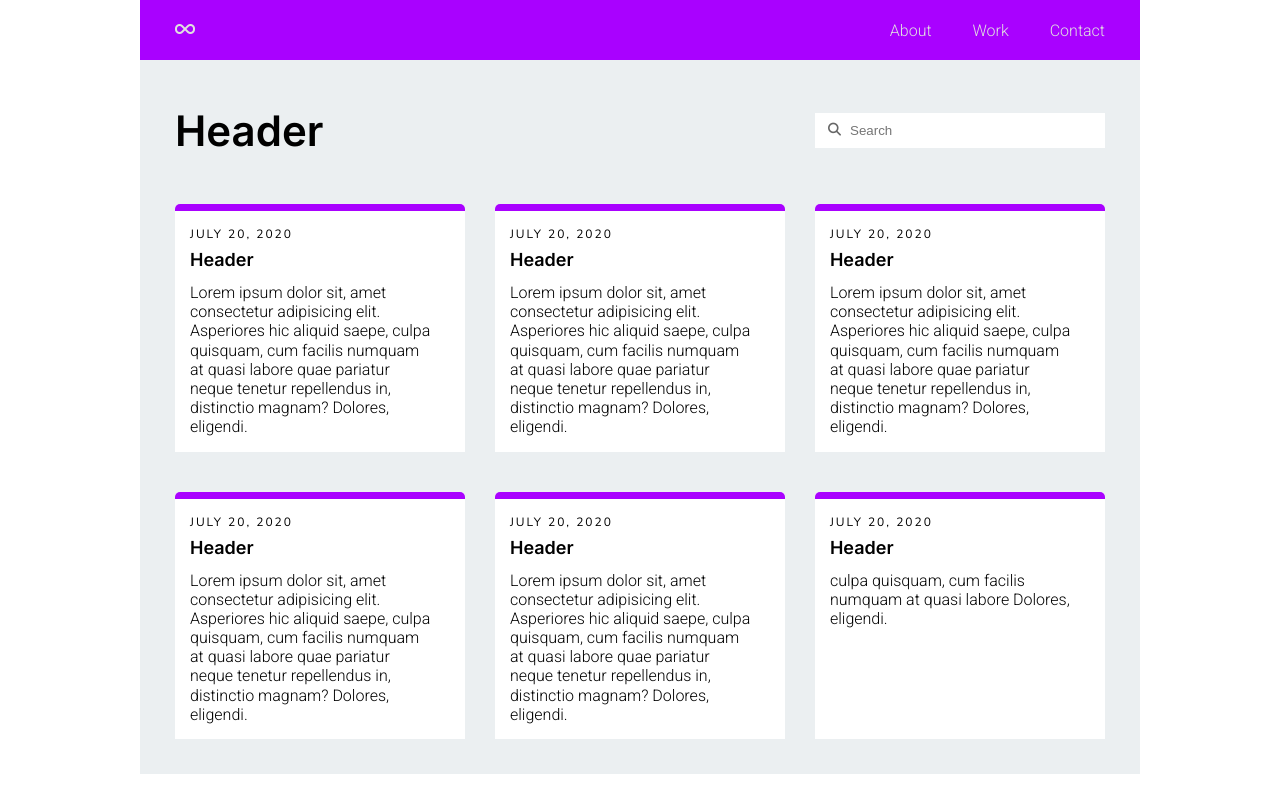
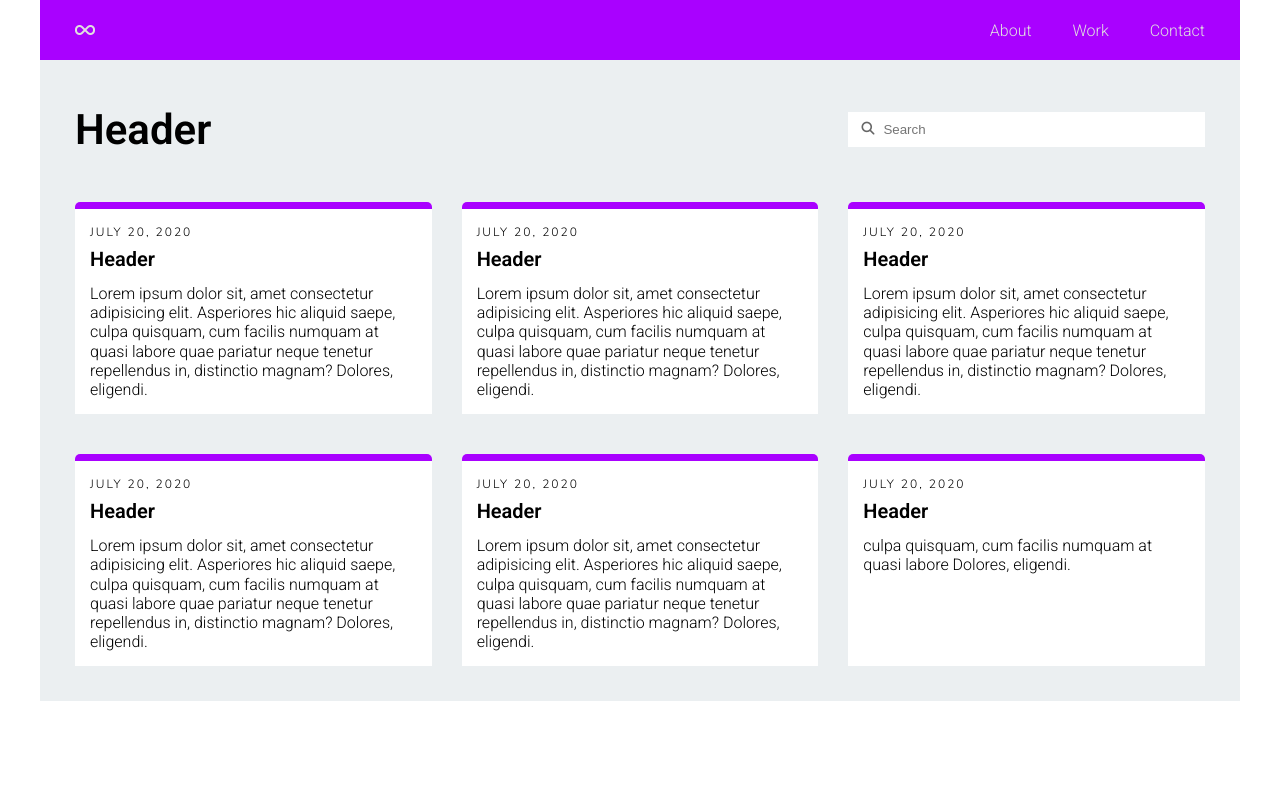
Before and after one commit to doandinhtuan/doandinhtuan.github.io, a plain HTML site: page practice-01/index.html in a window 1280 px wide. Drawn offline with Linux system fonts and the light colour scheme.

Commit message:
update font

```diff
--- a/practice-01/index.html
+++ b/practice-01/index.html
@@ -8,7 +8,7 @@
     <link rel="stylesheet" href="https://cdnjs.cloudflare.com/ajax/libs/font-awesome/6.4.0/css/all.min.css" />
     <link rel="preconnect" href="https://fonts.googleapis.com">
     <link rel="preconnect" href="https://fonts.gstatic.com" crossorigin>
-    <link href="https://fonts.googleapis.com/css2?family=Inter:wght@500;600&family=Roboto:wght@100;300&family=Nunito+Sans:wght@200;300;400&display=swap" rel="stylesheet">
+    <link href="https://fonts.googleapis.com/css2?family=Inter:wght@500;600&family=Roboto:wght@100;300;500;600&family=Nunito+Sans:wght@200;300;400&display=swap" rel="stylesheet">
     <link rel="stylesheet" href="reset.css">
     <link rel="stylesheet" href="style.css">
 </head>
--- a/practice-01/style.css
+++ b/practice-01/style.css
@@ -1,5 +1,9 @@
+body {
+    font-family: 'Roboto', sans-serif;
+    font-weight: 300;
+}
 .container {
-    max-width: 1000px;
+    max-width: 1200px;
     margin: 0 auto;
 }
 
@@ -19,16 +23,17 @@
 .menu-category a{
     text-decoration: none;
     color: rgb(225, 224, 224);
-    padding-left: 37px;
+    margin-left: 37px;
 }
 
 .header-search{
     width: calc(33.33% - 20px );
+    position: relative;
 }
-.header-search  i {
+.header-search i {
     position: absolute;
-    margin-top: 10px;
-    margin-left: 13px;
+    top: 10px;
+    left: 13px;
     color:  rgba(0, 0, 0, 0.6);
 }
 .header-search input{
@@ -37,7 +42,6 @@
     border: inherit;
     padding-left: 35px;
 }
-
 
 .main{
     width: 100%;
@@ -64,24 +68,13 @@
     overflow: hidden;
 }
 .content-box-header h4{
-    font-size: 18px;
+    font-size: 20px;
 }
 
 .content-box-container {
     padding: 15px 30px 15px 15px;
 }
 
-.content-box-content p {
-    font-family: 'Roboto';
-}
-
-h1, h4 {
-    font-family: "Inter";
-}
-
-.menu-category {
-    font-family: 'Roboto';
-}
 
 .content-box-line {
     width: 100%;
@@ -145,4 +138,7 @@ h1, h4 {
     .main-header h1{
         font-size: 25px;
     }
+    .content-box-header h4{
+        font-size: 15px;
+    }
 }
```
Also changed, not shown: note.txt (added).
